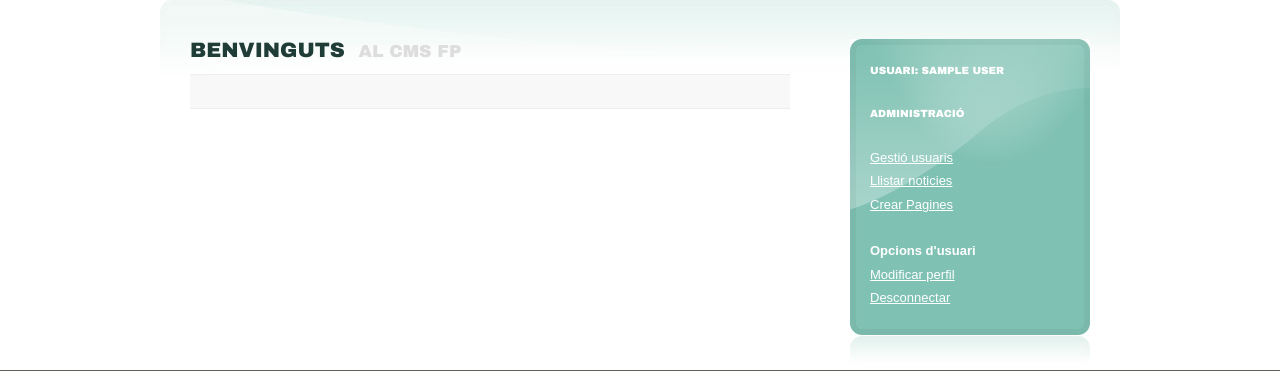
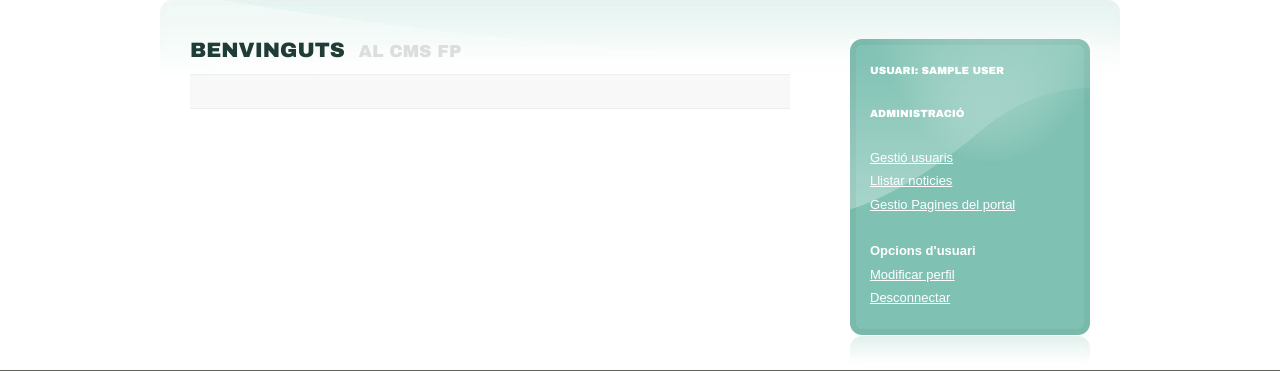
Before and after one commit to Institut-Mollerussa/cmsfp, a PHP site: page /cmsfp/index.php in a window 1280 px wide. Shown: the part 181-552 px from the top of the page. Run offline with PHP 8.4, Linux system fonts and the light colour scheme; the visitor is signed in with stand-in values (Sample User, id 1); a stand-in replaces the project's code that opens the database connection.

Commit message:
implementant pagines versio final

```diff
--- a/f_interficie.php
+++ b/f_interficie.php
@@ -145,7 +145,7 @@ function pintar_intranet()
         <ul>
         <li><a href="index.php?operacio=llistar_usuaris">Gesti&oacute; usuaris </a></li>
         <li><a href="index.php?operacio=llistar_noticies">Llistar noticies </a></li>
-		 <li><a href="index.php?operacio=llistar_pagines">Crear Pagines </a></li>
+		 <li><a href="index.php?operacio=llistar_pagines">Gestio Pagines del portal </a></li>
 <?php
 	}
 	else if(es_moderador())
```
